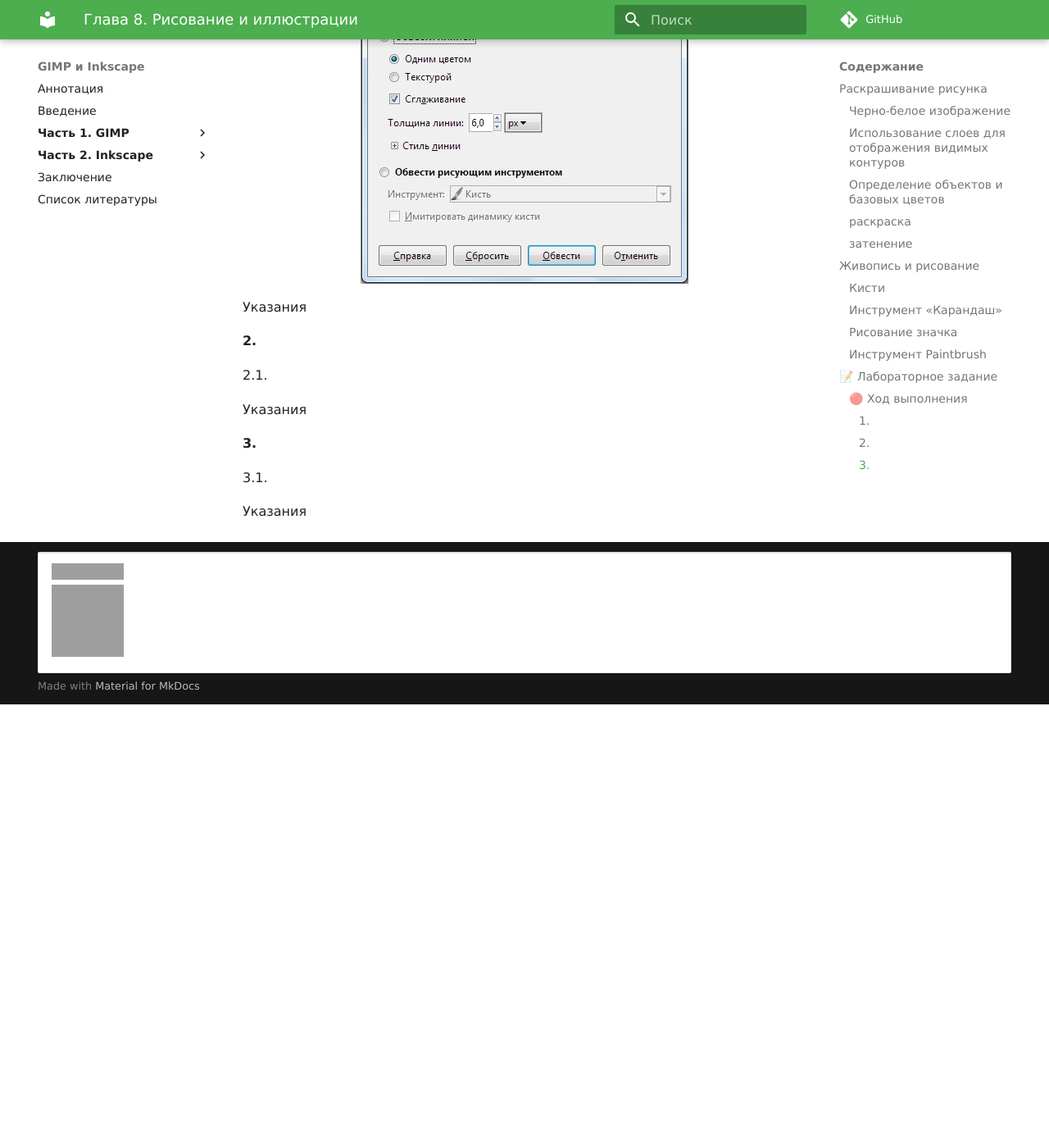
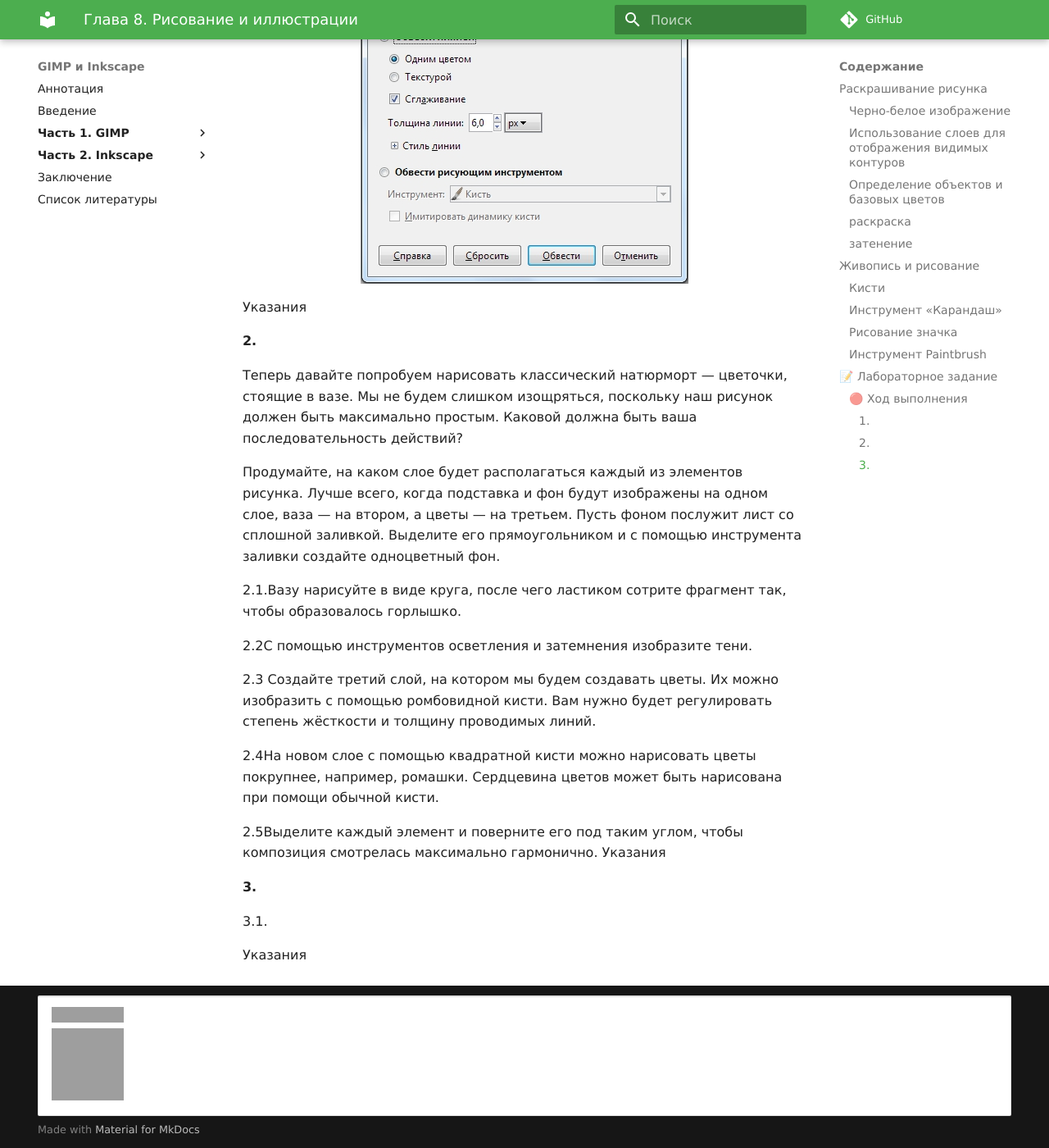
Before and after one commit to mpudelta/gimp-inkscape, an MkDocs documentation site: the page built from docs/gimp/8.md, in a window 1280 px wide and 1400 px high, scrolled down 8485 px. Shown: the whole window at 82% size. Built offline with MkDocs 1.6.1 and Material for MkDocs 9.7.7, drawn with Linux system fonts in a browser that asks for light colours; some web fonts are replaced; comment, search, counter and statistics services are not loaded; old or Windows-style settings are respelled for this version of MkDocs; before the commit the page ends 9344 px from its top, so only the background shows below that; grey boxes are pictures that could not be loaded.

Commit message:
Update 8.md

```diff
--- a/docs/gimp/8.md
+++ b/docs/gimp/8.md
@@ -343,9 +343,21 @@ GIMP Toolbox, как правило, крошечные изображения
 Указания
 
 #### 2.
+Теперь давайте попробуем нарисовать классический натюрморт — цветочки, стоящие в вазе. Мы не будем слишком изощряться, поскольку наш рисунок должен быть максимально простым. Каковой должна быть ваша последовательность действий?
 
-2.1.
+Продумайте, на каком слое будет располагаться каждый из элементов рисунка. Лучше всего, когда подставка и фон будут изображены на одном слое, ваза — на втором, а цветы — на третьем.
+Пусть фоном послужит лист со сплошной заливкой. Выделите его прямоугольником и с помощью инструмента заливки создайте одноцветный фон.
 
+
+2.1.Вазу нарисуйте в виде круга, после чего ластиком сотрите фрагмент так, чтобы образовалось горлышко.
+
+2.2С помощью инструментов осветления и затемнения изобразите тени.
+
+2.3 Создайте третий слой, на котором мы будем создавать цветы. Их можно изобразить с помощью ромбовидной кисти. Вам нужно будет регулировать степень жёсткости и толщину проводимых линий.
+
+2.4На новом слое с помощью квадратной кисти можно нарисовать цветы покрупнее, например, ромашки. Сердцевина цветов может быть нарисована при помощи обычной кисти.
+
+2.5Выделите каждый элемент и поверните его под таким углом, чтобы композиция смотрелась максимально гармонично.
 Указания
 
 #### 3.
```
